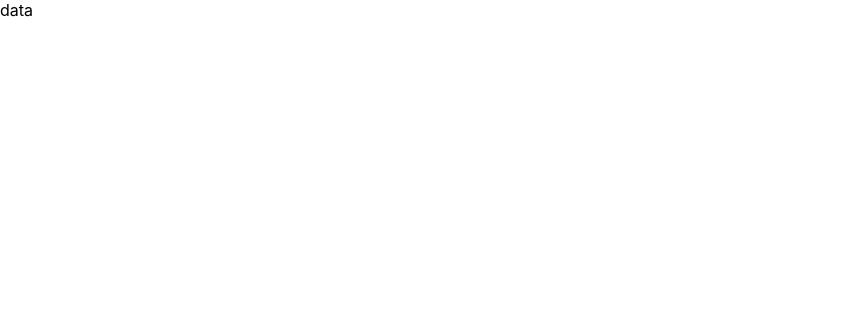
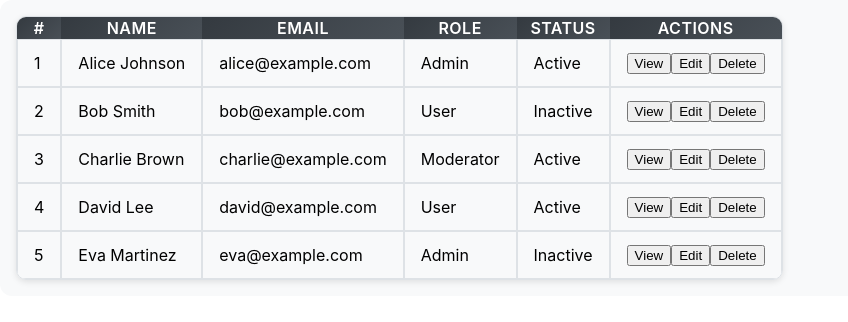
Before and after one commit to sukumarae5/Local-Frnd-App-Dashboard, a React (Create React App) app: page /UserListPage in a window 1280 px wide. Shown: the top 322 px of the page, without its empty margins (0-848 px from the left). Built offline with nearby package versions, Linux system fonts and the light colour scheme.

Commit message:
mock user list and user list ccomponent

```diff
--- a/package.json
+++ b/package.json
@@ -7,7 +7,9 @@
     "@testing-library/jest-dom": "^6.8.0",
     "@testing-library/react": "^16.3.0",
     "@testing-library/user-event": "^13.5.0",
+    "bootstrap": "^5.3.8",
     "react": "^19.1.1",
+    "react-bootstrap": "^2.10.10",
     "react-dom": "^19.1.1",
     "react-router-dom": "^7.9.4",
     "react-scripts": "5.0.1",
--- /dev/null
+++ b/src/components/button/AppButton.js
@@ -0,0 +1,21 @@
+// src/components/buttons/AppButton.js
+import React from "react";
+import { Button } from "react-bootstrap";
+
+const AppButton = ({ onView, onEdit, onDelete }) => {
+  return (
+    <>
+      <Button size="sm" variant="info" className="me-2" onClick={onView}>
+        View
+      </Button>
+      <Button size="sm" variant="warning" className="me-2" onClick={onEdit}>
+        Edit
+      </Button>
+      <Button size="sm" variant="danger" onClick={onDelete}>
+        Delete
+      </Button>
+    </>
+  );
+};
+
+export default AppButton;
--- /dev/null
+++ b/src/components/tables/AppTable.js
@@ -0,0 +1,93 @@
+import React from "react";
+import { Table } from "react-bootstrap";
+
+export default function AppTable({ columns = [], data = [], tableProps = {} }) {
+  const wrapperStyle = {
+    padding: "1rem",
+    backgroundColor: "#f8f9fa",
+    borderRadius: "12px",
+  };
+
+  const tableStyle = {
+    borderCollapse: "separate",
+    borderSpacing: "0",
+    border: "1px solid #dee2e6",
+    borderRadius: "10px",
+    overflow: "hidden",
+    boxShadow: "0 2px 6px rgba(0,0,0,0.1)",
+  };
+
+  const theadStyle = {
+    background: "linear-gradient(135deg, #343a40, #495057)",
+    color: "white",
+    textTransform: "uppercase",
+    letterSpacing: "0.03em",
+    fontWeight: 600,
+  };
+
+  const thTdCommon = {
+    border: "1px solid #dee2e6",
+    padding: "0.75rem 1rem",
+    textAlign: "left",
+    verticalAlign: "middle",
+  };
+
+  const noRecordStyle = {
+    textAlign: "center",
+    padding: "1rem",
+    fontStyle: "italic",
+    color: "#6c757d",
+  };
+
+  const hoverRowStyle = {
+    transition: "all 0.2s ease-in-out",
+  };
+
+  return (
+    <div style={wrapperStyle}>
+      <Table striped bordered hover responsive style={tableStyle} {...tableProps}>
+        <thead>
+          <tr>
+            {columns.map((col) => (
+              <th key={col.key} style={theadStyle}>
+                {col.label}
+              </th>
+            ))}
+          </tr>
+        </thead>
+        <tbody>
+          {data.length === 0 ? (
+            <tr>
+              <td colSpan={columns.length} style={noRecordStyle}>
+                No records found
+              </td>
+            </tr>
+          ) : (
+            data.map((row, idx) => (
+              <tr
+                key={row.id ?? idx}
+                style={{
+                  ...hoverRowStyle,
+                }}
+                onMouseEnter={(e) => {
+                  e.currentTarget.style.backgroundColor = "#f1f3f5";
+                  e.currentTarget.style.transform = "scale(1.01)";
+                }}
+                onMouseLeave={(e) => {
+                  e.currentTarget.style.backgroundColor = "#fff";
+                  e.currentTarget.style.transform = "scale(1)";
+                }}
+              >
+                {columns.map((col) => (
+                  <td key={col.key} style={thTdCommon}>
+                    {col.render ? col.render(row) : row[col.key]}
+                  </td>
+                ))}
+              </tr>
+            ))
+          )}
+        </tbody>
+      </Table>
+    </div>
+  );
+}
--- a/src/pages/users/UsersListPage.js
+++ b/src/pages/users/UsersListPage.js
@@ -1,10 +1,55 @@
+// src/pages/users/UserListPage.js
 import React from "react";
-const UserListPage=()=>{
-    return(
-        <div>
+import { Badge } from "react-bootstrap";
+import AppTable from "../../components/tables/AppTable";
+import AppButton from "../../components/button/AppButton"; // import here
 
-        data
-        </div>
-    )
-}
+const users = [
+  { id: 1, name: "Alice Johnson", email: "alice@example.com", role: "Admin", status: "Active" },
+  { id: 2, name: "Bob Smith", email: "bob@example.com", role: "User", status: "Inactive" },
+  { id: 3, name: "Charlie Brown", email: "charlie@example.com", role: "Moderator", status: "Active" },
+  { id: 4, name: "David Lee", email: "david@example.com", role: "User", status: "Active" },
+  { id: 5, name: "Eva Martinez", email: "eva@example.com", role: "Admin", status: "Inactive" },
+];
+
+const UserListPage = () => {
+  const handleView = (user) => alert(`Viewing ${user.name}`);
+  const handleEdit = (user) => alert(`Editing ${user.name}`);
+  const handleDelete = (user) => alert(`Deleting ${user.name}`);
+
+  const columns = [
+    { key: "id", label: "#" },
+    { key: "name", label: "Name" },
+    { key: "email", label: "Email" },
+    { key: "role", label: "Role" },
+    {
+      key: "status",
+      label: "Status",
+      render: (row) => (
+        <Badge bg={row.status === "Active" ? "success" : "danger"}>{row.status}</Badge>
+      ),
+      thProps: { className: "text-center" },
+      tdProps: { className: "text-center" },
+    },
+    {
+      key: "actions",
+      label: "Actions",
+      render: (row) => (
+        <AppButton
+          onView={() => handleView(row)}
+          onEdit={() => handleEdit(row)}
+          onDelete={() => handleDelete(row)}
+        />
+      ),
+      thProps: { style: { width: 220 } },
+    },
+  ];
+
+  return (
+    <div className="p-3">
+      <AppTable columns={columns} data={users} />
+    </div>
+  );
+};
+
 export default UserListPage;
```
Also changed, not shown: src/components/Header.js (+7 -0 lines), 1 other file (tests, documents, lock files or other folders).
